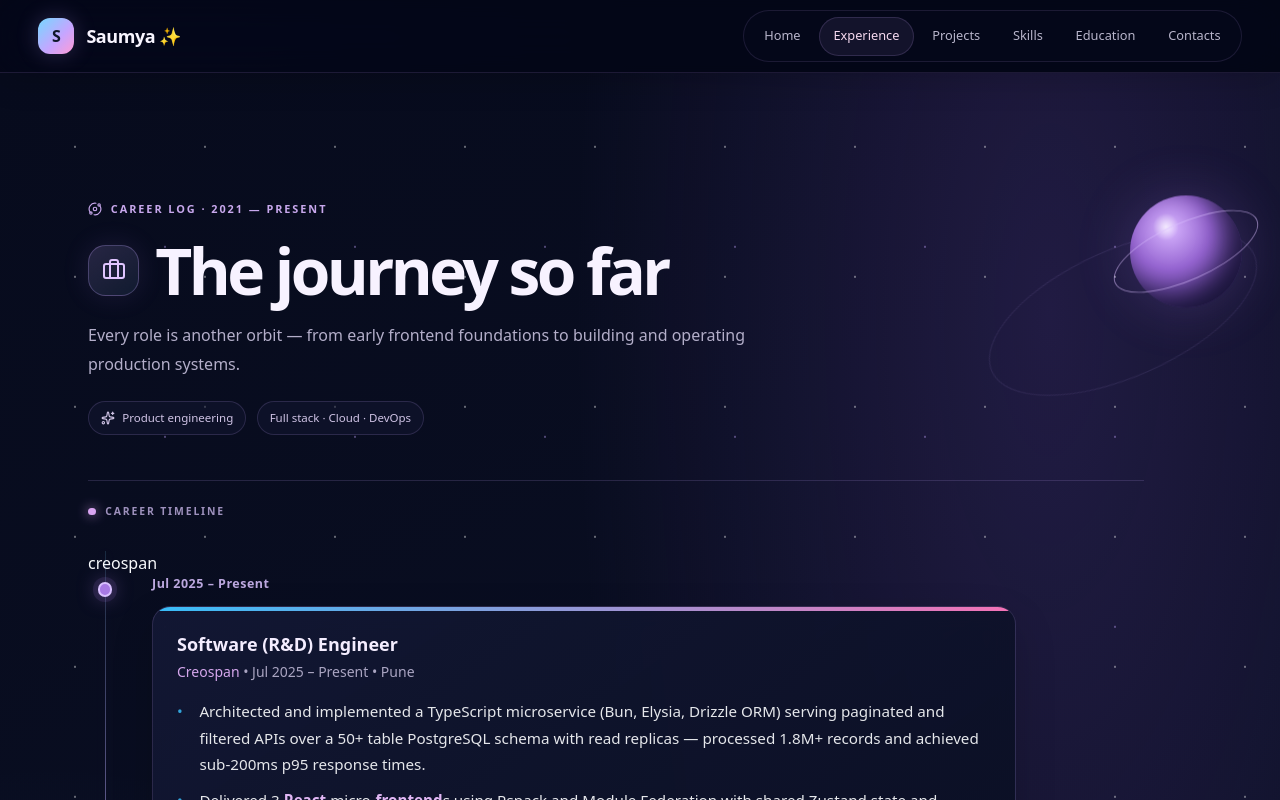
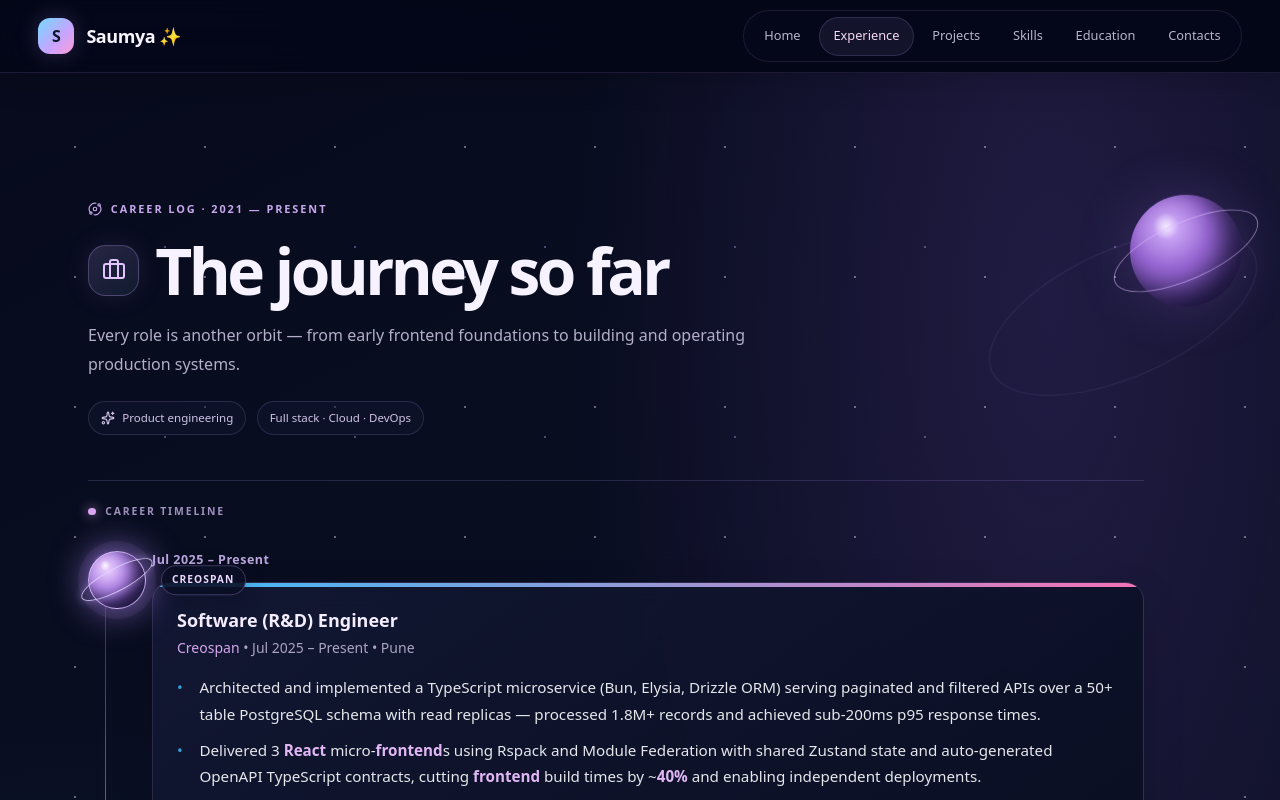
Before and after one commit to saumyasrivastava08/saumya-srivastava, a Next.js app: page /experience in a window 1280 px wide. Shown: the top 800 px of the page. Built offline with nearby package versions, Linux system fonts and the light colour scheme.

Commit message:
Style the moving planet as the active timeline marker

```diff
--- a/styles/components.css
+++ b/styles/components.css
@@ -2102,62 +2102,59 @@
 .experience-stop-more:hover { color: #9de4ff; gap: .65rem; }
 .timeline-item[id] { scroll-margin-top: 7rem; }
 
-/* EXPERIENCE PAGE — a large planet that stays alongside the timeline as it scrolls */
-.experience-timeline-layout {
-  position: relative;
-}
-.experience-timeline-main {
-  position: relative;
-  z-index: 2;
-  width: min(100%, 58rem);
-}
-.experience-scroll-planet {
+/* EXPERIENCE TIMELINE — the active planet travels down the central rail */
+.cosmic-experience-page .timeline { position: relative; }
+.cosmic-experience-page .timeline-scroll-planet {
   position: sticky;
-  z-index: 1;
-  float: right;
-  top: 34vh;
-  width: clamp(9rem, 17vw, 15rem);
-  height: clamp(9rem, 17vw, 15rem);
-  margin-top: -32rem;
-  margin-right: -1rem;
+  z-index: 4;
+  top: 42vh;
+  display: grid;
+  place-items: center;
+  width: 3.6rem;
+  height: 3.6rem;
+  margin: 0 0 -3.6rem 0;
+  border: 1px solid rgba(225,202,255,.72);
   border-radius: 50%;
   background:
-    radial-gradient(ellipse at 28% 24%, rgba(255,255,255,.75), transparent 8%),
-    radial-gradient(circle at 32% 30%, #e5c7ff 0%, #a879db 28%, #63439b 58%, #241b50 100%);
-  box-shadow: inset -28px -22px 36px rgba(4,7,25,.72), 0 0 55px rgba(168,121,229,.24), 0 0 100px rgba(104,78,181,.1);
-  animation: experience-scroll-planet-turn 35s linear infinite;
-}
-.experience-scroll-planet-ring {
-  position: absolute;
-  inset: 22% -24%;
-  border: 2px solid rgba(222,198,255,.55);
+    radial-gradient(ellipse at 29% 24%, rgba(255,255,255,.9), transparent 9%),
+    radial-gradient(circle at 32% 30%, #f1d7ff 0%, #b58be8 34%, #7650b0 65%, #30205e 100%);
+  box-shadow: inset -10px -8px 14px rgba(4,7,25,.65), 0 0 0 7px rgba(178,137,235,.1), 0 0 30px rgba(185,143,255,.72);
+  animation: timeline-planet-pulse 3.8s ease-in-out infinite;
+  pointer-events: none;
+}
+.cosmic-experience-page .timeline-scroll-planet-ring {
+  position: absolute;
+  inset: 29% -22%;
+  border: 1px solid rgba(225,210,255,.82);
   border-radius: 50%;
-  transform: rotate(-25deg);
-  box-shadow: 0 0 14px rgba(198,165,255,.18);
-}
-.experience-scroll-planet-glow {
-  position: absolute;
-  inset: -20%;
-  border-radius: 50%;
-  background: radial-gradient(circle, rgba(168,121,229,.12), transparent 66%);
-  filter: blur(12px);
-}
-@keyframes experience-scroll-planet-turn {
-  from { rotate: 0deg; }
-  to { rotate: 360deg; }
-}
-@media (max-width: 1100px) {
-  .experience-scroll-planet {
-    width: 8rem;
-    height: 8rem;
-    margin-right: -.5rem;
-    opacity: .6;
-  }
-}
-@media (max-width: 760px) {
-  .experience-scroll-planet { display: none; }
-  .experience-timeline-main { width: 100%; }
+  transform: rotate(-28deg);
+  box-shadow: 0 0 10px rgba(198,165,255,.42);
+}
+.cosmic-experience-page .timeline-scroll-planet-label {
+  position: absolute;
+  left: calc(100% + 1rem);
+  top: 50%;
+  min-width: max-content;
+  padding: .38rem .65rem;
+  border: 1px solid rgba(198,165,255,.28);
+  border-radius: 999px;
+  background: rgba(12,15,37,.9);
+  color: #ead8ff;
+  font-size: .64rem;
+  font-weight: 750;
+  letter-spacing: .1em;
+  text-transform: uppercase;
+  box-shadow: 0 6px 22px rgba(0,0,0,.2);
+  transform: translateY(-50%);
+}
+@keyframes timeline-planet-pulse {
+  0%, 100% { box-shadow: inset -10px -8px 14px rgba(4,7,25,.65), 0 0 0 7px rgba(178,137,235,.1), 0 0 26px rgba(185,143,255,.55); }
+  50% { box-shadow: inset -10px -8px 14px rgba(4,7,25,.65), 0 0 0 10px rgba(178,137,235,.08), 0 0 38px rgba(185,143,255,.82); }
+}
+@media (max-width: 640px) {
+  .cosmic-experience-page .timeline-scroll-planet { width: 2.8rem; height: 2.8rem; margin-bottom: -2.8rem; top: 40vh; }
+  .cosmic-experience-page .timeline-scroll-planet-label { left: calc(100% + .65rem); font-size: .56rem; }
 }
 @media (prefers-reduced-motion: reduce) {
-  .experience-scroll-planet { animation: none; }
-}
+  .cosmic-experience-page .timeline-scroll-planet { animation: none; }
+}
```
